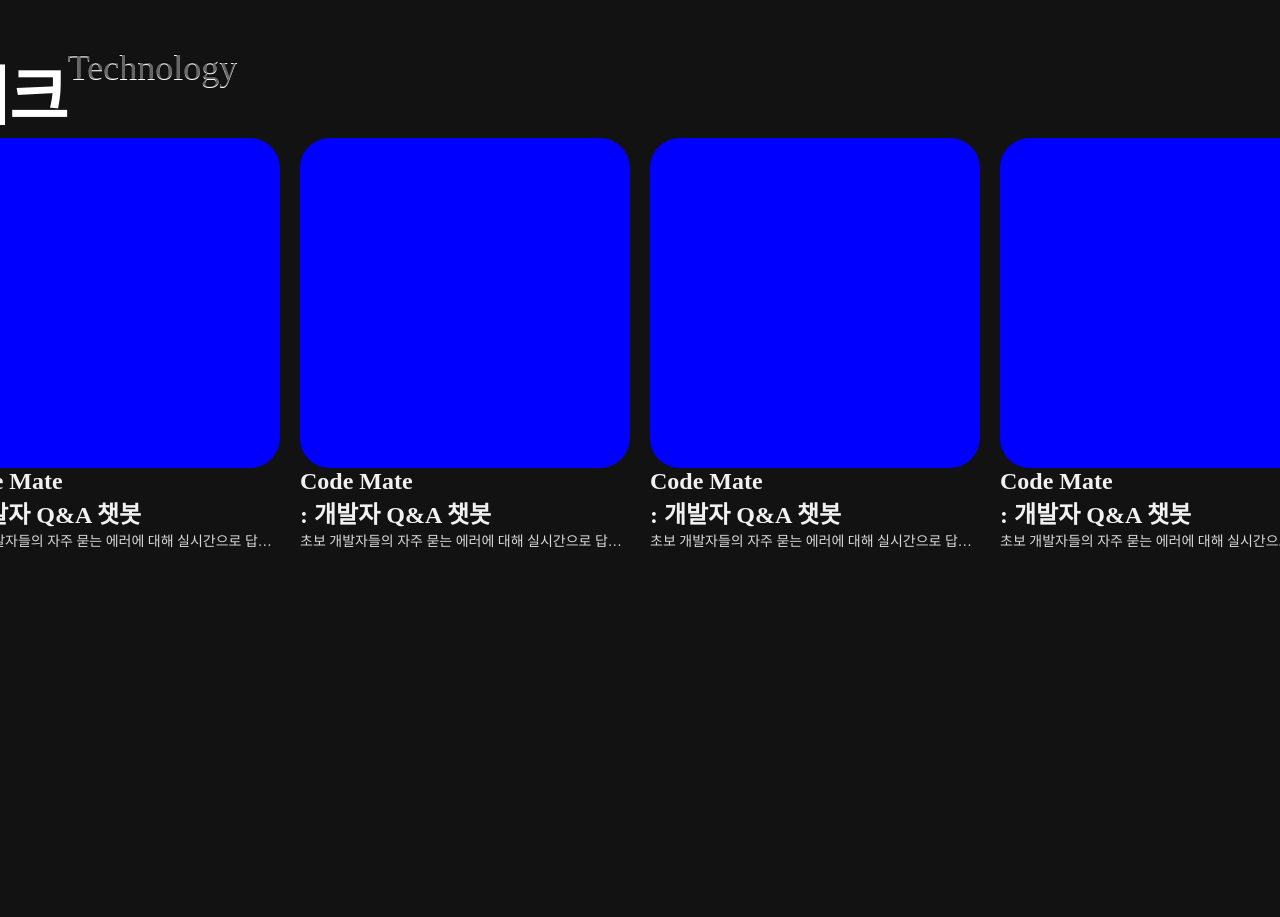
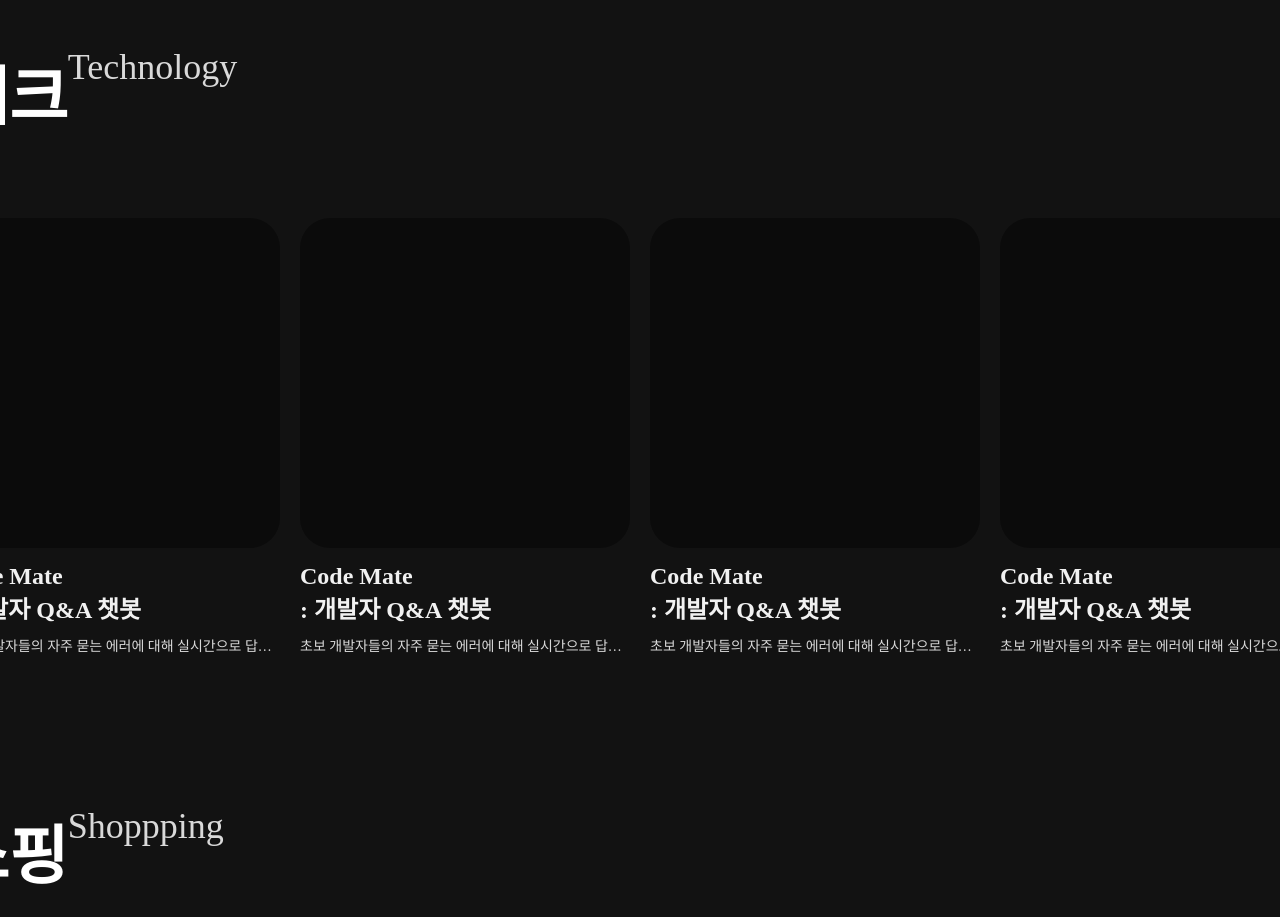
Before and after one commit to Snachit-labs/Snachit_web, a React (Vite) app: page / in a window 1280 px wide. Shown: the part 1880-2797 px from the top of the page. Before the commit the page ends 2730 px from the top, so only its background shows below. Built offline with nearby package versions, Linux system fonts and the light colour scheme.

Commit message:
feat: 카테고리 컴포넌트화

```diff
--- /dev/null
+++ b/src/components/Category.tsx
@@ -0,0 +1,55 @@
+import categoryStyle from "../css/components/categoryStyle.module.css"
+
+type Props ={
+    korText : string;
+}
+
+export default function Category({korText}:Props){
+    const engText:{ [key:string]: string} = {
+        "테크" : "Technology",
+        "쇼핑" : "Shoppping",
+        "소셜" : "Social",
+        "금융" : "Finance",
+        "라이프스타일" : "Life Style"
+    }
+
+    return(
+        <div className={categoryStyle.categoryDiv}>
+          <div className={categoryStyle.categoryTitleDiv}>
+            <span className={categoryStyle.categoryKorTitle}>{korText}</span>
+            <span className={categoryStyle.categoryEngTitle}>{engText[korText]}</span>
+          </div>
+          <div className={categoryStyle.categoryContent}>
+            <div className={categoryStyle.categoryContentItem}>
+              <div className={categoryStyle.itemImg}></div>
+              <div className={categoryStyle.itemTextDiv}>
+                <span className={categoryStyle.itemText}>Code Mate</span>
+                <span className={categoryStyle.itemText}>: 개발자 Q&A 챗봇</span>
+                <span className={categoryStyle.itemInfo}>초보 개발자들의 자주 묻는 에러에 대해 실시간으로 답변하고 해결책을 제시하는 AI 챗봇 서비스.</span>
+              </div>
+            </div><div className={categoryStyle.categoryContentItem}>
+              <div className={categoryStyle.itemImg}></div>
+              <div className={categoryStyle.itemTextDiv}>
+                <span className={categoryStyle.itemText}>Code Mate</span>
+                <span className={categoryStyle.itemText}>: 개발자 Q&A 챗봇</span>
+                <span className={categoryStyle.itemInfo}>초보 개발자들의 자주 묻는 에러에 대해 실시간으로 답변하고 해결책을 제시하는 AI 챗봇 서비스.</span>
+              </div>
+            </div><div className={categoryStyle.categoryContentItem}>
+              <div className={categoryStyle.itemImg}></div>
+              <div className={categoryStyle.itemTextDiv}>
+                <span className={categoryStyle.itemText}>Code Mate</span>
+                <span className={categoryStyle.itemText}>: 개발자 Q&A 챗봇</span>
+                <span className={categoryStyle.itemInfo}>초보 개발자들의 자주 묻는 에러에 대해 실시간으로 답변하고 해결책을 제시하는 AI 챗봇 서비스.</span>
+              </div>
+            </div><div className={categoryStyle.categoryContentItem}>
+              <div className={categoryStyle.itemImg}></div>
+              <div className={categoryStyle.itemTextDiv}>
+                <span className={categoryStyle.itemText}>Code Mate</span>
+                <span className={categoryStyle.itemText}>: 개발자 Q&A 챗봇</span>
+                <span className={categoryStyle.itemInfo}>초보 개발자들의 자주 묻는 에러에 대해 실시간으로 답변하고 해결책을 제시하는 AI 챗봇 서비스.</span>
+              </div>
+            </div>
+          </div>
+        </div>
+    )
+}
--- /dev/null
+++ b/src/css/components/categoryStyle.module.css
@@ -0,0 +1,64 @@
+
+.categoryDiv{
+  width:100%;
+  display: flex;
+  flex-direction: column;
+  margin-top:150px;
+}
+.categoryTitleDiv{
+  display: flex;
+}
+.categoryKorTitle{
+  color:#ffffff;
+  font-size: 64px;
+  font-weight: bold;
+}
+.categoryEngTitle{
+   /* color: rgba(0, 0, 0, 0.6);
+  text-shadow: 0 1px #ffffff; */
+  color:#D9D9D9;
+  /* color: #ffffff;
+  text-shadow: 0px 1px 2px rgba(0, 0, 0, 0.6); */
+  font-size:36px;
+  font-weight: 300;
+}
+.categoryContent{
+  display: flex;
+  justify-content: space-between;
+  margin-top:80px;
+}
+.categoryContentItem{
+  display: flex;
+  flex-direction: column;
+}
+.itemImg{
+  height:330px;
+  width:330px;
+  background-color: #00000066;
+  border-radius: 30px;
+}
+.itemTextDiv{
+  display: flex;
+  flex-direction: column;
+  margin-top:15px;
+}
+.itemText{
+  color:#F1F1F1;
+  font-size: 24px;
+  font-weight: 700;
+  overflow:hidden;
+  white-space: nowrap;
+  text-overflow: ellipsis;
+  width:330px;
+}
+.itemInfo{
+  color:#D9D9D9;
+  font-size: 14px;
+  font-weight: 400;
+  overflow:hidden;
+  white-space: nowrap;
+  text-overflow: ellipsis;
+  width:330px;
+  margin-top:10px;
+
+}
--- a/src/css/pages/landingStyle.module.css
+++ b/src/css/pages/landingStyle.module.css
@@ -84,13 +84,13 @@
 .leftImg{
   height:1050px;
   width: 1050px;
-  background-color: blue;
+  background-color: #00000066;
   border-radius: 30px;
 }
 .img{
   height:330px;
   width:330px;
-  background-color: blue;
+  background-color: #00000066;
   border-radius: 30px;
 }
 .communityTitle{
@@ -104,65 +104,3 @@
   font-weight:400px;
   margin-top:20px;
 }
-
-
-
-.categoryDiv{
-  width:100%;
-  display: flex;
-  flex-direction: column;
-  margin-top:150px;
-}
-.categoryTitleDiv{
-  display: flex;
-}
-.categoryKorTitle{
-  color:#ffffff;
-  font-size: 64px;
-  font-weight: bold;
-}
-.categoryEngTitle{
-   color: rgba(0, 0, 0, 0.6);
-  text-shadow: 0 1px #ffffff;
-  /* color: #ffffff;
-  text-shadow: 0px 1px 2px rgba(0, 0, 0, 0.6); */
-  font-size:36px;
-  font-weight: 300;
-}
-.categoryContent{
-  display: flex;
-  justify-content: space-between;
-}
-.categoryContentItem{
-  display: flex;
-  flex-direction: column;
-}
-.itemImg{
-  height:330px;
-  width:330px;
-  background-color: blue;
-  border-radius: 30px;
-}
-.itemTextDiv{
-  display: flex;
-  flex-direction: column;
-}
-.itemText{
-  color:#F1F1F1;
-  font-size: 24px;
-  font-weight: 700;
-  overflow:hidden;
-  white-space: nowrap;
-  text-overflow: ellipsis;
-  width:330px;
-}
-.itemInfo{
-  color:#D9D9D9;
-  font-size: 14px;
-  font-weight: 400;
-  overflow:hidden;
-  white-space: nowrap;
-  text-overflow: ellipsis;
-  width:330px;
-
-}
--- a/src/pages/Index.tsx
+++ b/src/pages/Index.tsx
@@ -1,5 +1,6 @@
 import indexStyle from "../css/pages/landingStyle.module.css";
 import landingLogo from "../assets/landingLogo.svg";
+import Category from "../components/Category";
 
 export default function Index() {
   return (
@@ -38,43 +39,11 @@
             <span className={indexStyle.communityInfo}>사용자들의 하루 일과를 공유하고, 서로에게 동기 부여하는 습관 형성 앱 서비스.</span>
           </div>
         </div>
-        <div className={indexStyle.categoryDiv}>
-          <div className={indexStyle.categoryTitleDiv}>
-            <span className={indexStyle.categoryKorTitle}>테크</span>
-            <span className={indexStyle.categoryEngTitle}>Technology</span>
-          </div>
-          <div className={indexStyle.categoryContent}>
-            <div className={indexStyle.categoryContentItem}>
-              <div className={indexStyle.itemImg}></div>
-              <div className={indexStyle.itemTextDiv}>
-                <span className={indexStyle.itemText}>Code Mate</span>
-                <span className={indexStyle.itemText}>: 개발자 Q&A 챗봇</span>
-                <span className={indexStyle.itemInfo}>초보 개발자들의 자주 묻는 에러에 대해 실시간으로 답변하고 해결책을 제시하는 AI 챗봇 서비스.</span>
-              </div>
-            </div><div className={indexStyle.categoryContentItem}>
-              <div className={indexStyle.itemImg}></div>
-              <div className={indexStyle.itemTextDiv}>
-                <span className={indexStyle.itemText}>Code Mate</span>
-                <span className={indexStyle.itemText}>: 개발자 Q&A 챗봇</span>
-                <span className={indexStyle.itemInfo}>초보 개발자들의 자주 묻는 에러에 대해 실시간으로 답변하고 해결책을 제시하는 AI 챗봇 서비스.</span>
-              </div>
-            </div><div className={indexStyle.categoryContentItem}>
-              <div className={indexStyle.itemImg}></div>
-              <div className={indexStyle.itemTextDiv}>
-                <span className={indexStyle.itemText}>Code Mate</span>
-                <span className={indexStyle.itemText}>: 개발자 Q&A 챗봇</span>
-                <span className={indexStyle.itemInfo}>초보 개발자들의 자주 묻는 에러에 대해 실시간으로 답변하고 해결책을 제시하는 AI 챗봇 서비스.</span>
-              </div>
-            </div><div className={indexStyle.categoryContentItem}>
-              <div className={indexStyle.itemImg}></div>
-              <div className={indexStyle.itemTextDiv}>
-                <span className={indexStyle.itemText}>Code Mate</span>
-                <span className={indexStyle.itemText}>: 개발자 Q&A 챗봇</span>
-                <span className={indexStyle.itemInfo}>초보 개발자들의 자주 묻는 에러에 대해 실시간으로 답변하고 해결책을 제시하는 AI 챗봇 서비스.</span>
-              </div>
-            </div>
-          </div>
-        </div>
+        <Category korText="테크"/>
+        <Category korText="쇼핑"/>
+        <Category korText="소셜"/>
+        <Category korText="금융"/>
+        <Category korText="라이프스타일"/>
       </div>
     </div>
   );
```
